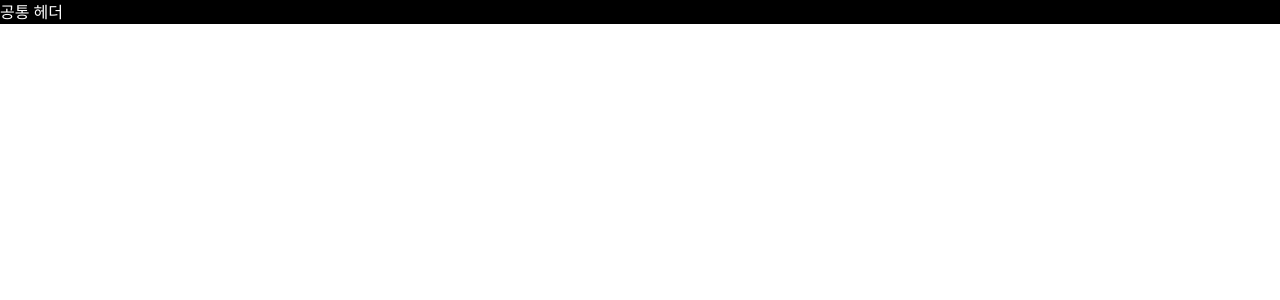
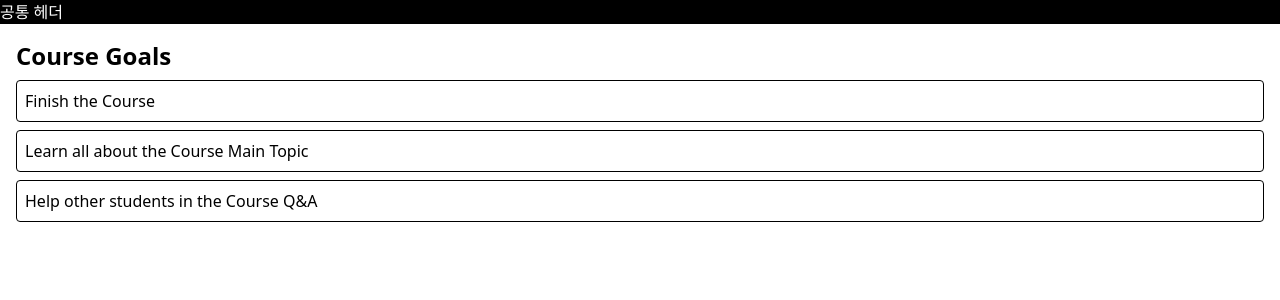
Before and after one commit to Earlssu/MERN_FS_Project, a React (Vite) app in the folder apps/client/: page / in a window 1280 px wide. Shown: the top 300 px of the page. Built offline with nearby package versions, Linux system fonts and the light colour scheme.

Commit message:
[Feat]Basic setup for landing page

```diff
--- a/apps/client/src/layouts/MainLayout.tsx
+++ b/apps/client/src/layouts/MainLayout.tsx
@@ -2,8 +2,8 @@ import { Outlet } from 'react-router-dom';
 
 const MainLayout = () => {
   return (
-    <div className={'bg-black text-white'}>
-      <header>공통 헤더</header>
+    <div>
+      <header className={'bg-black text-white'}>공통 헤더</header>
       <main>
         <Outlet />
       </main>
--- /dev/null
+++ b/apps/client/src/pages/LandingPage.tsx
@@ -0,0 +1,14 @@
+const LandingPage = () => {
+  return (
+    <div className={'m-4'}>
+      <h2 className={'text-2xl font-bold mb-2'}>Course Goals</h2>
+      <ul className={'flex flex-col gap-2'}>
+        <li className={'p-2 border rounded-sm'}>Finish the Course</li>
+        <li className={'p-2 border rounded-sm'}>Learn all about the Course Main Topic</li>
+        <li className={'p-2 border rounded-sm'}>Help other students in the Course Q&A</li>
+      </ul>
+    </div>
+  );
+};
+
+export default LandingPage;
--- a/apps/client/src/router/index.tsx
+++ b/apps/client/src/router/index.tsx
@@ -1,6 +1,7 @@
 import { createBrowserRouter } from 'react-router-dom';
 import { LoginPage } from '@/features/auth';
 import MainLayout from '@/layouts/MainLayout.tsx';
+import LandingPage from '@/pages/LandingPage.tsx';
 
 export const router = createBrowserRouter([
   {
@@ -8,6 +9,10 @@ export const router = createBrowserRouter([
     element: <MainLayout />,
     children: [
       {
+        index: true,
+        element: <LandingPage />,
+      },
+      {
         path: 'login',
         element: <LoginPage />,
       },
--- a/apps/client/src/styles/index.css
+++ b/apps/client/src/styles/index.css
@@ -1,5 +1,4 @@
 @import "tailwindcss";
 
 body {
-    @apply bg-white text-black;
 }
```
